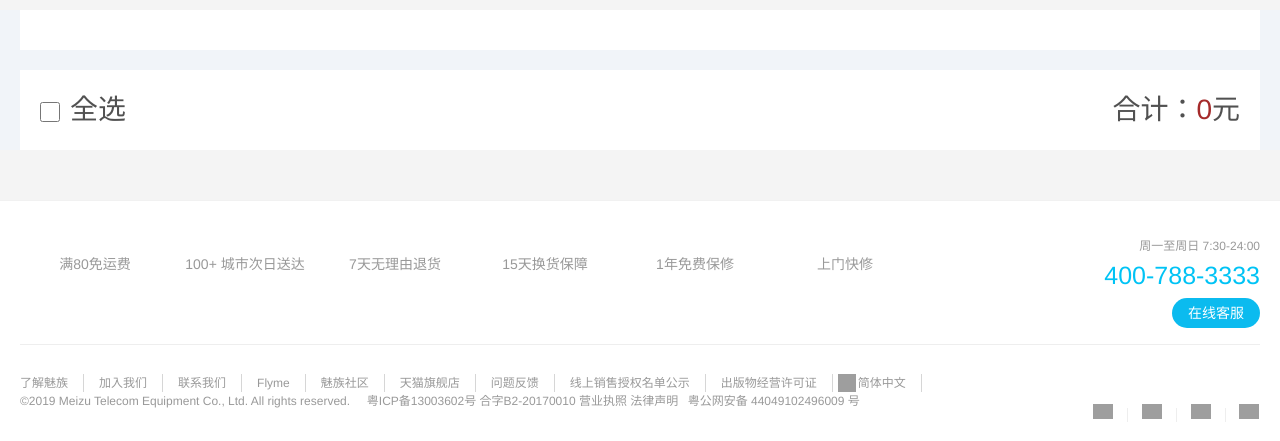
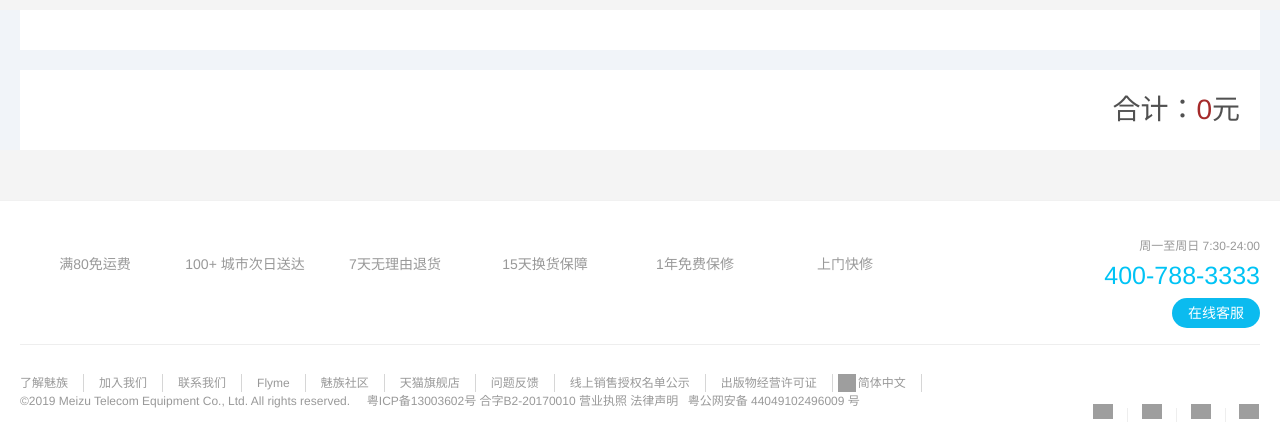
Before and after one commit to vue159/meizu, a PHP site: page /html/buy.html in a window 1280 px wide. Shown: the part 80-521 px from the top of the page. Run offline with PHP 8.4, Linux system fonts and the light colour scheme; style sheets or scripts are compiled from the project's sources; some libraries are stand-ins or nearby versions; grey boxes are pictures that could not be loaded.

Commit message:
'v0.1.5'

```diff
--- a/src/css/buy-login.css
+++ b/src/css/buy-login.css
@@ -79,20 +79,9 @@
 }
 .main-login .sp-all .wrapper span {
   font-size: 28px;
-}
-.main-login .sp-all .wrapper span:nth-of-type(1) {
-  float: left;
-}
-.main-login .sp-all .wrapper span:nth-of-type(1) input {
-  display: inline-block;
-  width: 20px;
-  height: 20px;
-  margin-right: 10px;
-}
-.main-login .sp-all .wrapper span:nth-of-type(2) {
   float: right;
 }
-.main-login .sp-all .wrapper span:nth-of-type(2) i {
+.main-login .sp-all .wrapper span i {
   text-align: center;
   font-size: 28px;
   color: brown;
--- a/src/css/buy-login.less
+++ b/src/css/buy-login.less
@@ -84,16 +84,6 @@
             line-height: 40px;
             span {
                 font-size: 28px;
-                &:nth-of-type(1){
-                    float: left;
-                    input{
-                        display: inline-block;
-                        width: 20px;
-                        height: 20px;
-                        margin-right: 10px;
-                    }
-                }
-                &:nth-of-type(2){
                     float: right;
                     i{
                         // width: 80px;
@@ -103,7 +93,7 @@
                         display: inline-block;
                     }
                 }
-            }
+
         }
 
     }
--- a/src/html/buy.html
+++ b/src/html/buy.html
@@ -92,7 +92,7 @@
         </div>
         <div class="sp-all">
             <div class="wrapper">
-                <span><input type="checkbox" class="check-all">全选</span>
+
                 <span class="sp-allmoney">合计：<i>0</i>元</span>
             </div>
         </div>
--- a/src/js/buy.js
+++ b/src/js/buy.js
@@ -28,43 +28,26 @@
                                 <p class="sp-content">${elm.details}</p>
                                 <p class="sp-num">数量：<input type="number"value="${arr[0].num}" disabled checked></p>
                                 <p class="sp-pri"><i>单价：￥</i>${elm.price}</p>
-                                <p class="sp-pri-all">总价：￥<i class="money"></i></p>
+                                <p class="sp-pri-all">总价：￥<i class="money">${(arr[0].num*elm.price).toFixed(2)}</i></p>
                             </div>
                         </div>
                         <div class="del">删除</div>
                     </li>
-
                 `;
-
                 $('.buy-login-car').append(template);
-                $('.sp-pri-all i').html((arr[0].num * elm.price).toFixed(2))
             });
-            // $('.sp-allmoney').html($('.sp-pri-all')[checked])
-            // console.log($('.sp-pri-all')[checked])
-            console.log($("[type='checkbox']:checked"))
             var checkbox = $("input[type=checkbox]");
-
             var money = 0;
             checkbox.on("click", function() {
-                for (var i = 0; i < $('input[type=checkbox]').length - 1; i++) {
-                    if ($('input[type=checkbox]')[i].checked) {
-                        console.log(this)
-                        money += parseFloat($(this.parentNode).find('.money').html())
-                        $('.sp-allmoney i').html(money.toFixed(2))
-                    }
+                if (this.checked) {
+                    console.log($(this.parentNode).find('.money').html())
+                    money += parseFloat($(this.parentNode).find('.money').html())
+                } else {
+                    money -= parseFloat($(this.parentNode).find('.money').html())
                 }
-                console.log(money)
 
-
-
-
-                // if (this.checked) {
-                //     $(this).attr('checked', 'checked');
-                //     console.log($("[type='checkbox']:checked").parents().find(('.money')))
-                //         // $('.sp-allmoney').html( $("input[type=checkbox]").parentNode.parentNode.parentNode.next())
-                // } else {
-
-                // }
+                $('.sp-allmoney i').html(money.toFixed(2));
+                // console.log(money)
             })
 
 
```
Also changed, not shown: src/js/login.js (+1 -12 lines).
